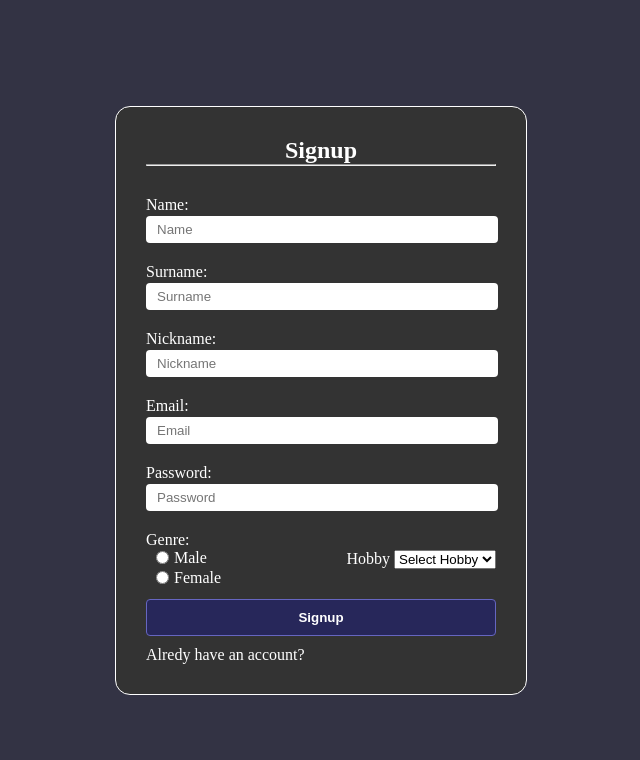
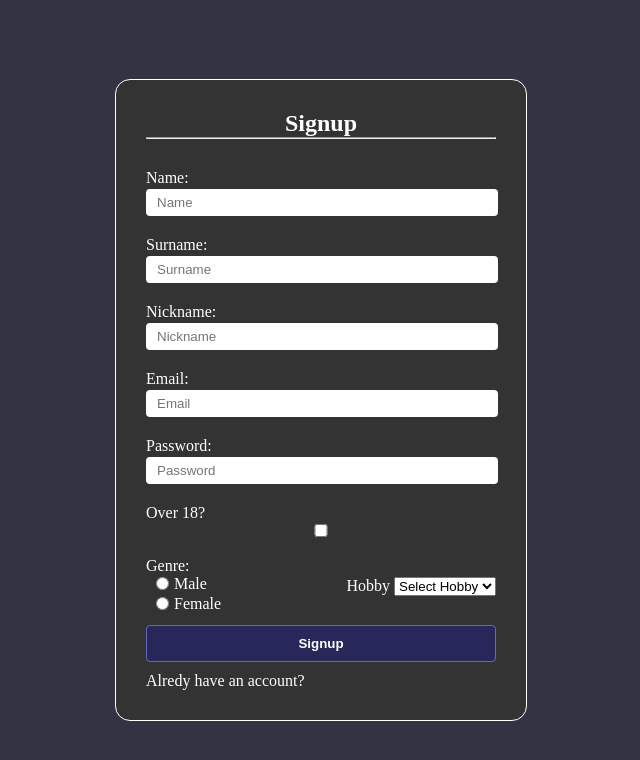
Before and after one commit to Pandabug/Homeworks, a PHP site: page /signup.php in a window 1280 px wide. Shown: the top 760 px of the page, without its empty margins (319-959 px from the left). Run offline with PHP 8.4, Linux system fonts and the light colour scheme.

Commit message:
[php] 1. Login

```diff
--- a/Php/1. Login/php/signup.php
+++ b/Php/1. Login/php/signup.php
@@ -8,6 +8,7 @@
     $nickname = $_POST['nickname'];
     $email = $_POST['email'];
     $password = $_POST['password'];
+    $overmin = $_POST['overmin'];
     $genre = $_POST['genre'];
     $hobby = $_POST['hobby'];
 
@@ -21,7 +22,7 @@
                 // $password = md5($password);
                 $hobby_query = mysqli_query($conn, "SELECT * FROM hobby WHERE hobby_name = '{$hobby}'");
                 $hobby_row = mysqli_fetch_assoc($hobby_query);
-                $query = mysqli_query($conn, "INSERT INTO users (name, surname, nickname, email, password, genre, id_hobby_fk) VALUES ('{$name}', '{$surname}', '{$nickname}', '{$email}', '{$password}', '{$genre}', '{$hobby_row['id_hobby']}')");
+                $query = mysqli_query($conn, "INSERT INTO users (name, surname, nickname, email, password, overmin, genre, id_hobby_fk) VALUES ('{$name}', '{$surname}', '{$nickname}', '{$email}', '{$password}', '{$overmin}', '{$genre}', '{$hobby_row['id_hobby']}')");
 
                 if ($query){
                     $query2 = mysqli_query($conn, "SELECT * FROM users WHERE email = '$email' AND password = '$password'");
--- a/Php/1. Login/signup.php
+++ b/Php/1. Login/signup.php
@@ -35,6 +35,9 @@
         <input type="password" name="password" placeholder="Password" />
 
 
+        <label>Over 18?</label>
+        <input type="checkbox" name="overmin" />
+
         <div class="general-info">
             <div class="genre">
                 <label>Genre:</label>
```
